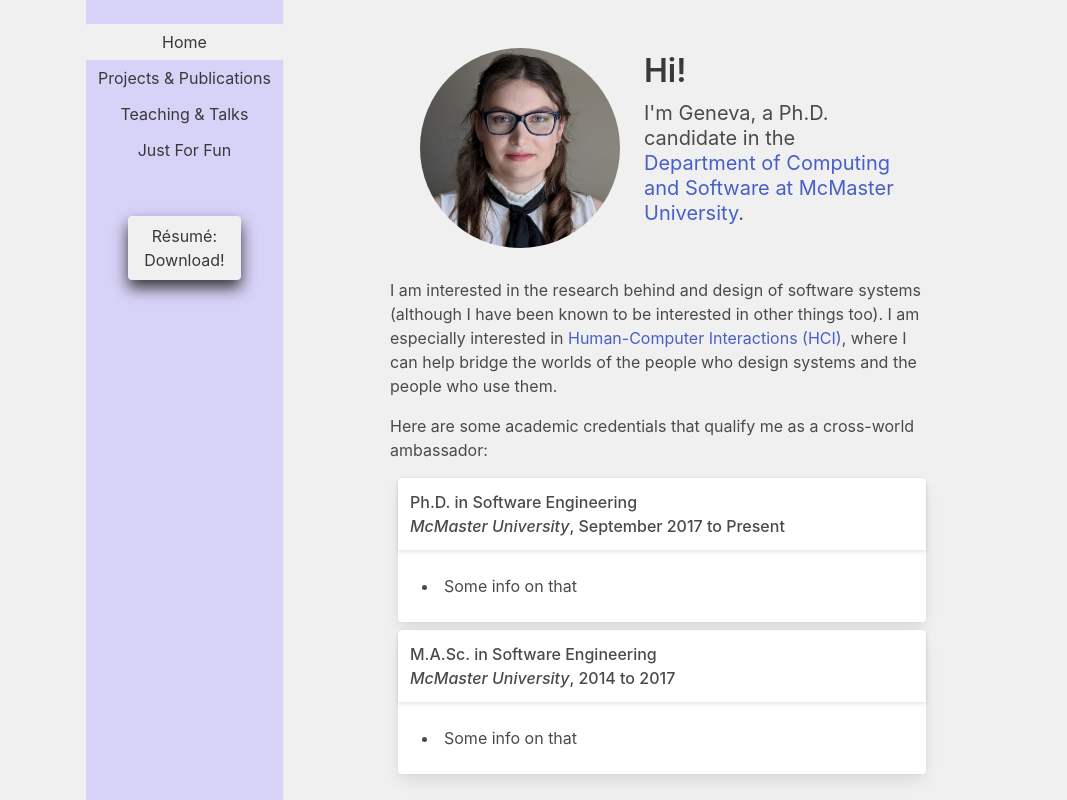
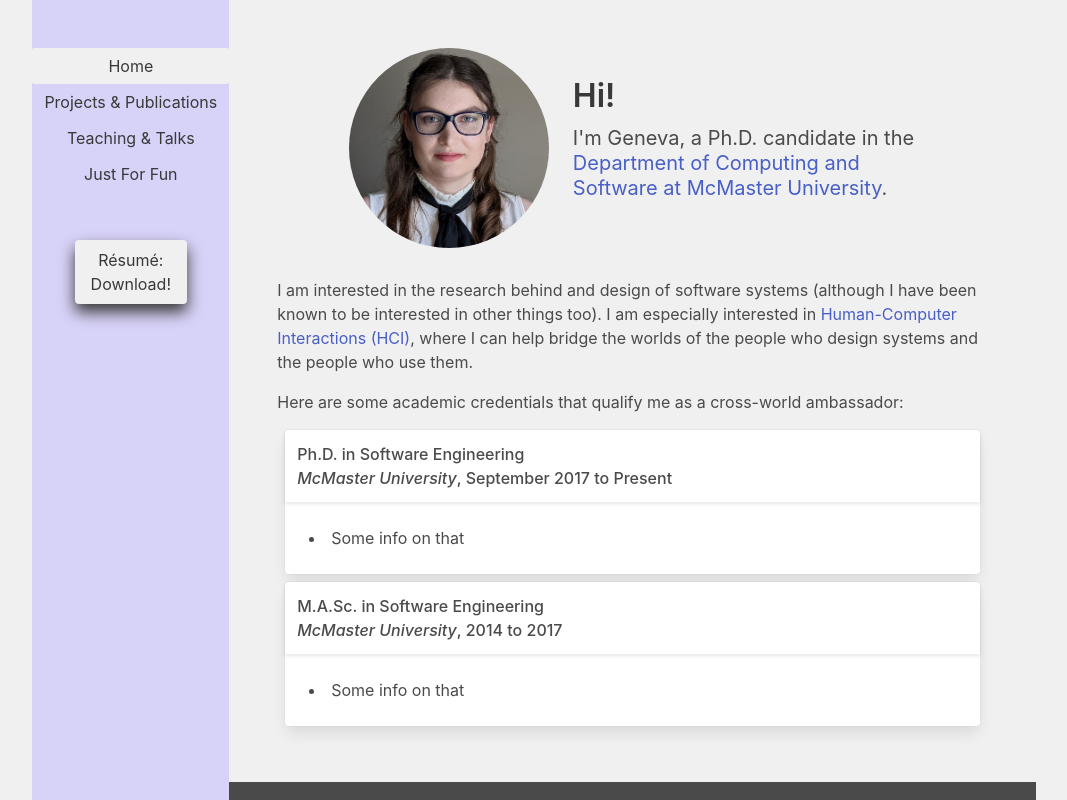
Before and after one commit to GenevaS/website, a Next.js app: page / in a window 1280 px wide. Shown: the top 800 px of the page, without its empty margins (106-1173 px from the left). Built offline with nearby package versions, Linux system fonts and the light colour scheme.

Commit message:
Cleaning layout behaviour, removing extra files

```diff
--- a/components/footer.js
+++ b/components/footer.js
@@ -6,7 +6,7 @@ import { faLinkedinIn } from '@fortawesome/free-brands-svg-icons'
 
 function Footer() {
 	return (
-    <footer className='footer is-flex flex-column is-justify-content-center
+    <footer className='footer is-flex is-justify-content-center
                        mt-6
                        has-text-grey-lighter has-background-grey-dark'>
       <div className='has-text-centered'>
--- a/components/layout.js
+++ b/components/layout.js
@@ -1,7 +1,6 @@
 import Head from 'next/head'
 import Footer from '../components/footer'
 import NavBar from '../components/navbar'
-import utilStyles from '../styles/utils.module.css'
 
 export const siteTitle = 'Geneva M. Smith'
 
@@ -23,19 +22,14 @@ export default function Layout({ children }) {
           <meta name="og:title" content={siteTitle} />
         </Head>
 
-        <div className='columns is-flex is-flex-direction-row is-justify-content-center is-gapless'>
-          <div className='column is-one-fifth'>
-            <div className={utilStyles.stationary}>
-              <NavBar></NavBar>
-            </div>
+        <div className='container is-flex is-justify-content-center is-max-widescreen'>
+          <NavBar></NavBar>
+
+          <div className='threequarters inlineblock withstickyfoot'>
+            <main className='is-flex is-flex-grow-1 is-justify-content-center'>{children}</main>
+            <Footer></Footer>
           </div>
 
-          <div className='column is-half'>
-            <div className={utilStyles.withstickyfoot}>
-              <main className='is-flex is-flex-grow-1'>{children}</main>
-              <Footer></Footer>
-            </div>
-          </div>
         </div>
     </div>
   )
--- a/components/navbar.js
+++ b/components/navbar.js
@@ -1,16 +1,10 @@
 import Link from 'next/link'
-import utilStyles from '../styles/utils.module.css'
 
 function NavBar() {
 	return (
-        <aside className="menu has-text-centered has-background-primary">
-            <div className='columns is-flex-direction-column'>
+        <div className='menu has-text-centered
+                        has-background-primary pt-6'>
 
-                <div className='column' aria-hidden='true'>
-
-                </div>
-
-                <div className='column'>
             <ul className="menu-list">
                 <li>
                     <Link href="/">
@@ -29,14 +23,6 @@ function NavBar() {
                 Résumé:<br/> Download!
             </button>
         </div>
-
-                <div className={utilStyles.withstickyfoot}>
-                <div className='column is-flex is-flex-grow-1' aria-hidden='true'></div>
-
-                </div>
-            </div>
-
-        </aside>
 	)
 }
 export default NavBar
--- a/pages/publications.js
+++ b/pages/publications.js
@@ -13,7 +13,7 @@ export default function Publications( ) {
             Publications
           </h2>
 
-          <div className='columns'>
+          <div className='columns px-6'>
             <div className='column'>
               <div className="card">
                 <div className="card-image">
--- a/styles/global.scss
+++ b/styles/global.scss
@@ -33,6 +33,33 @@ $button-background-color : $grey-lighter;
     transform : translateY(-0.5rem);
 }
 
+.stationary {
+    position: fixed;
+    width : 25%;
+}
+
+.inlineblock {
+    display: inline-block;
+}
+
+.threequarters {
+    width : 70%;
+}
+
+.withstickyfoot {
+    display: flex !important;
+    flex-direction: column;
+    min-height: 100vh;
+}
+
+.borderCircle {
+    border-radius: 9999px;
+}
+
+.scollable {
+    overflow: auto;
+}
+
 body {
     background-color: $grey-lighter;
 }
--- a/styles/utils.module.css
+++ /dev/null
@@ -1,66 +0,0 @@
-.heading2Xl {
-    font-size: 2.5rem;
-    line-height: 1.2;
-    font-weight: 800;
-    letter-spacing: -0.05rem;
-    margin: 1rem 0;
-  }
-
-  .headingXl {
-    font-size: 2rem;
-    line-height: 1.3;
-    font-weight: 800;
-    letter-spacing: -0.05rem;
-    margin: 1rem 0;
-  }
-
-  .headingLg {
-    font-size: 1.5rem;
-    line-height: 1.4;
-    margin: 1rem 0;
-  }
-
-  .headingMd {
-    font-size: 1.2rem;
-    line-height: 1.5;
-  }
-
-  .borderCircle {
-    border-radius: 9999px;
-  }
-
-  .colorInherit {
-    color: inherit;
-  }
-
-  .padding1px {
-    padding-top: 1px;
-  }
-
-  .list {
-    list-style: none;
-    padding: 0;
-    margin: 0;
-  }
-
-  .listItem {
-    margin: 0 0 1.25rem;
-  }
-
-  .lightText {
-    color: #666;
-  }
-
-  .withstickyfoot {
-    display: flex;
-    flex-direction: column;
-    min-height: 100vh;
-  }
-
-  .scollable {
-    overflow: auto;
-  }
-
-  .stationary {
-    position: fixed;
-  }
```
Lines whose indentation alone changed are shown as unchanged.
